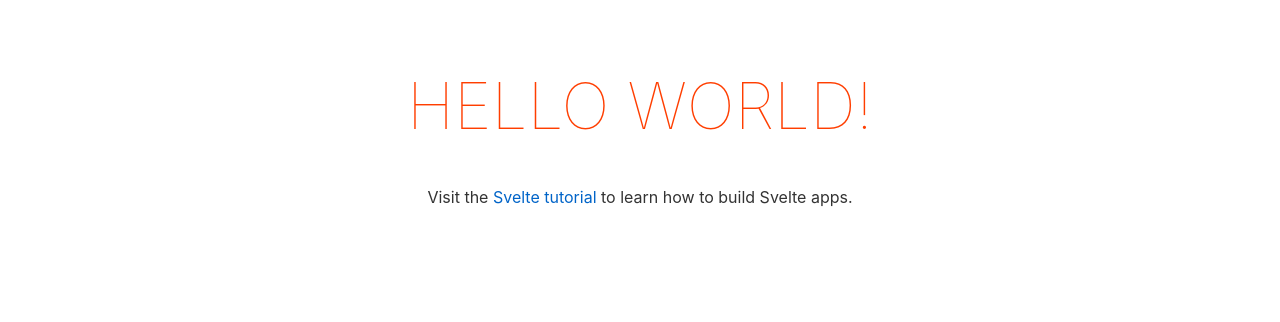
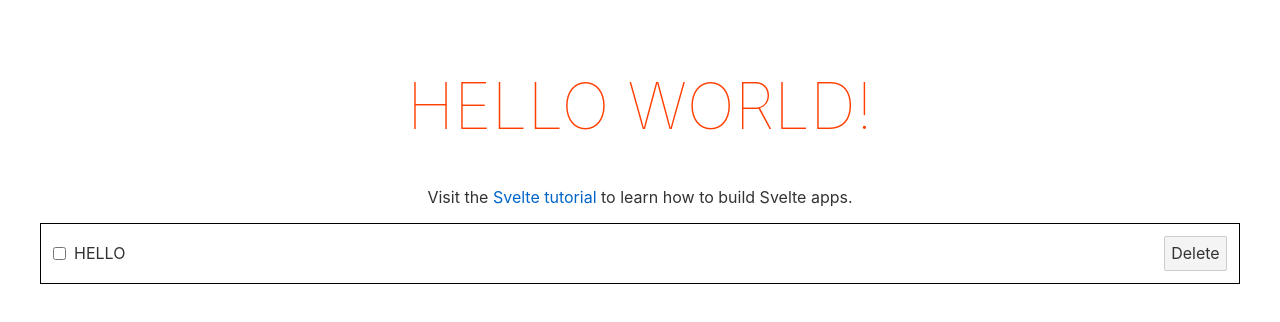
Before and after one commit to mesmerizingYeti/to-do-list-svelte, a Svelte app: page / in a window 1280 px wide. Shown: the top 322 px of the page. Built offline with nearby package versions, Linux system fonts and the light colour scheme.

Commit message:
Added basic styling to ToDoItem component

```diff
--- a/src/App.svelte
+++ b/src/App.svelte
@@ -1,10 +1,12 @@
 <script>
+	import ToDoItem from "./components/ToDoItem.svelte";
 	export let name;
 </script>
 
 <main>
 	<h1>Hello {name}!</h1>
 	<p>Visit the <a href="https://svelte.dev/tutorial">Svelte tutorial</a> to learn how to build Svelte apps.</p>
+	<ToDoItem title="HELLO" />
 </main>
 
 <style>
--- /dev/null
+++ b/src/components/ToDoItem.svelte
@@ -0,0 +1,36 @@
+<script>
+  export let title = "";
+</script>
+
+<div class="container">
+  <div class="task">
+    <input type="checkbox" name="to-do-checkbox" />
+    <label for="to-do-checkbox">{title}</label>
+  </div>
+  <button class="del-btn">Delete</button>
+</div>
+
+<style>
+  input {
+    margin: 0 0.5em 0 0;
+    padding: 0;
+  }
+  button {
+    margin: 0;
+  }
+  .container {
+    margin: 1em;
+    padding: 0.75em;
+    border: 1px solid black;
+    display: flex;
+    flex-direction: row;
+    justify-content: space-between;
+    align-items: center;
+  }
+  .task {
+    display: flex;
+    flex-direction: row;
+    justify-content: flex-start;
+    align-items: center;
+  }
+</style>
```
